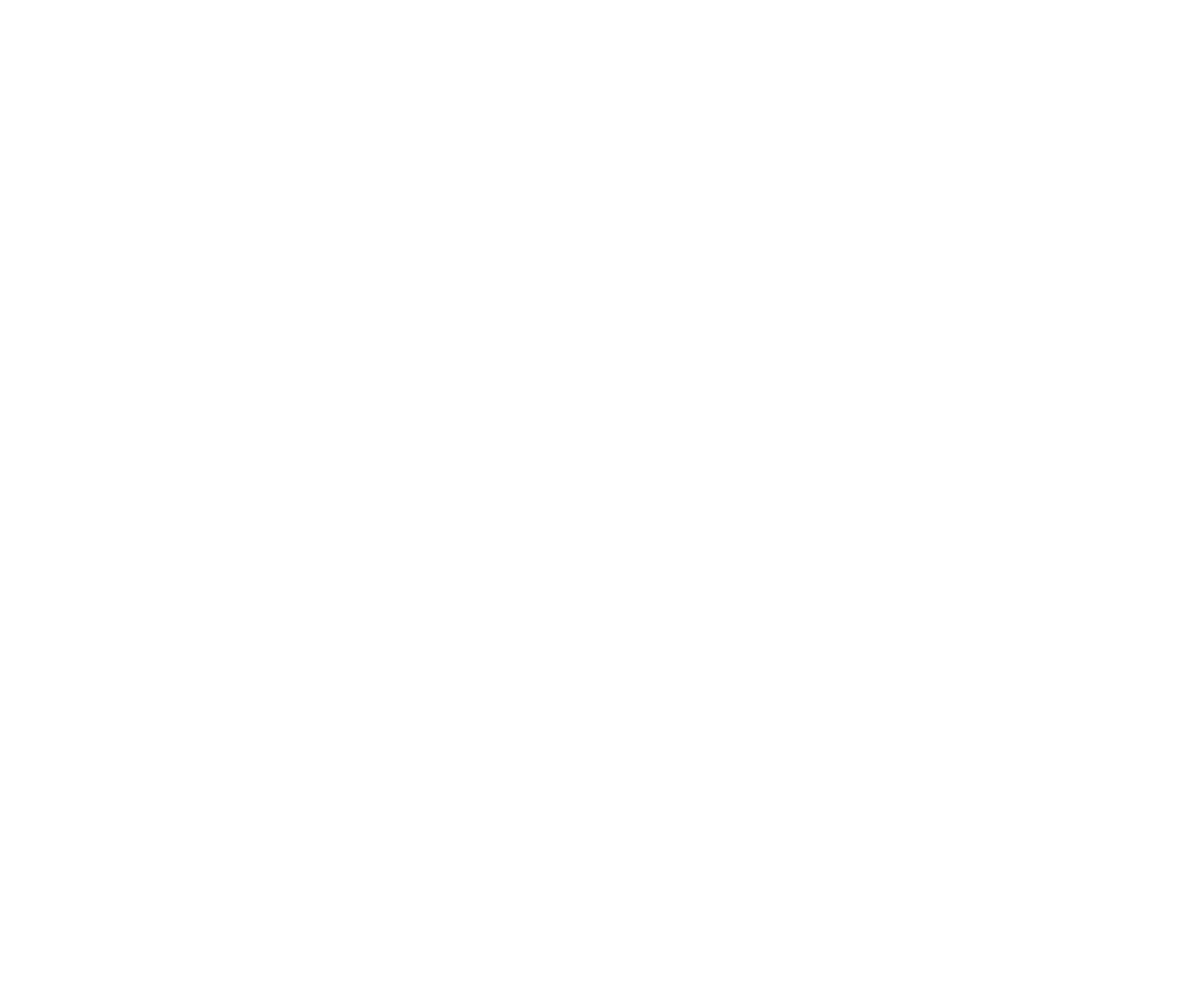
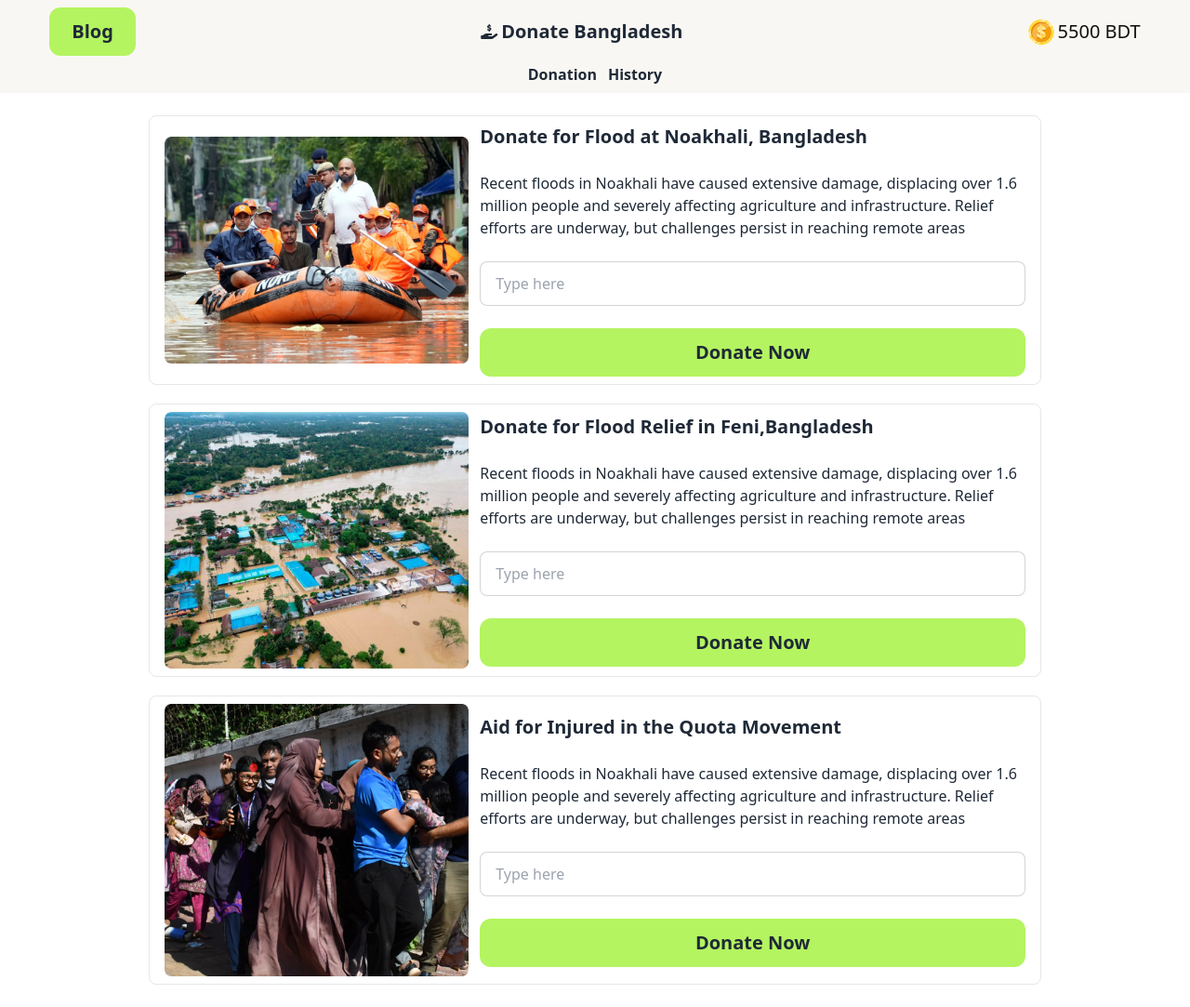
Before and after one commit to impressivecoder01/assignment-5, a plain HTML site: page index.html in a window 1280 px wide. Shown: the whole page at 93% size. Before the commit the page ends 800 px from the top, so only its background shows below. Drawn offline with nearby package versions, Linux system fonts and the light colour scheme.

Commit message:
main structure

```diff
--- a/index.html
+++ b/index.html
@@ -1,13 +1,98 @@
 <!DOCTYPE html>
-<html lang="en">
+<html lang="en" data-theme="light">
 <head>
     <meta charset="UTF-8">
     <meta name="viewport" content="width=device-width, initial-scale=1.0">
     <title>Assignment 5</title>
     <link href="https://cdn.jsdelivr.net/npm/daisyui@4.12.10/dist/full.min.css" rel="stylesheet" type="text/css" />
     <script src="https://cdn.tailwindcss.com"></script>
+    <!-- font awesome -->
+    <script src="https://kit.fontawesome.com/09746b8633.js" crossorigin="anonymous"></script>
 </head>
 <body>
+    <header class="bg-[#F9F7F3]">
+        <nav class="w-11/12 mx-auto py-2 flex gap-1 md:justify-between">
+            <button class=" bg-[#B4F461] px-6 py-3 rounded-xl font-semibold text-xl">Blog</button>
+            <div class="text-center md:flex items-center gap-1">
+                <i class="fa-solid fa-hand-holding-dollar"></i>
+                <h6 class="font-semibold text-xl">Donate Bangladesh</h6>
+            </div>
+            <div class=" text-center md:flex items-center gap-1">
+                <img src="./assets/coin.png" alt="">
+                <p class="text-xl text-[#111111]">5500 BDT</p>
+            </div>
+        </nav>
+        <!-- banner btns -->
+        <div class="flex justify-center gap-3 pb-2">
+            <button class="font-semibold">Donation</button>
+            <button class="font-semibold">History</button>
+         </div>
+    </header>
+    <main class="w-9/12	 mx-auto my-6">
+        <!-- first card -->
+         <section class=" border rounded-lg rounded-4 px-4 py-2">
+            <!--  -->
+            <div class="flex flex-col md:flex-row gap-3 justify-between items-center">
+                <div class="w-full h-full">
+                    <!-- img div -->
+                     <img class="object-contain " src="./assets/noakhali.png" alt="error">
+                </div>
+                <div class="flex flex-col gap-6 h-full">
+                    <!-- text div -->
+                     <h2 class="font-bold text-xl">Donate for Flood at Noakhali, Bangladesh</h2>
+                     <p class="font-light text-[16px]">Recent floods in Noakhali have caused extensive damage, displacing over 1.6 million people and severely affecting agriculture and infrastructure. Relief efforts are underway, but challenges persist in reaching remote areas</p>
+                     <input  type="text" placeholder="Type here" class="input input-bordered w-full" />
+                     <button class=" bg-[#B4F461] px-6 py-3 rounded-xl font-semibold text-xl donate-btn">Donate Now</button>
+                </div>
+            </div>
 
+         </section>
+        <!-- first card end -->
+
+        <!-- second card start -->
+        <section class="my-5 border rounded-lg rounded-4 px-4 py-2">
+            <!--  -->
+            <div class="flex flex-col md:flex-row gap-3 justify-between items-center">
+                <div class="w-full h-full">
+                    <!-- img div -->
+                     <img class="object-contain " src="./assets/feni.png" alt="error">
+                </div>
+                <div class="flex flex-col gap-6 h-full">
+                    <!-- text div -->
+                     <h2 class="font-bold text-xl">Donate for Flood Relief in Feni,Bangladesh</h2>
+                     <p class="font-light text-[16px]">Recent floods in Noakhali have caused extensive damage, displacing over 1.6 million people and severely affecting agriculture and infrastructure. Relief efforts are underway, but challenges persist in reaching remote areas</p>
+                     <input  type="text" placeholder="Type here" class="input input-bordered w-full" />
+                     <button class=" bg-[#B4F461] px-6 py-3 rounded-xl font-semibold text-xl donate-btn">Donate Now</button>
+                </div>
+            </div>
+
+         </section>
+        <!-- second card start end-->
+
+        <!-- third card start -->
+        <section class=" border rounded-lg rounded-4 px-4 py-2">
+            <!--  -->
+            <div class="flex flex-col md:flex-row gap-3 justify-between items-center">
+                <div class="w-full h-full">
+                    <!-- img div -->
+                     <img class="object-contain " src="./assets/quota-protest.png" alt="error">
+                </div>
+                <div class="flex flex-col gap-6 h-full">
+                    <!-- text div -->
+                     <h2 class="font-bold text-xl">Aid for Injured in the Quota Movement</h2>
+                     <p class="font-light text-[16px]">Recent floods in Noakhali have caused extensive damage, displacing over 1.6 million people and severely affecting agriculture and infrastructure. Relief efforts are underway, but challenges persist in reaching remote areas</p>
+                     <input  type="text" placeholder="Type here" class="input input-bordered w-full" />
+                     <button class=" bg-[#B4F461] px-6 py-3 rounded-xl font-semibold text-xl donate-btn">Donate Now</button>
+                </div>
+            </div>
+
+         </section>
+        <!-- third card start end -->
+
+
+    </main>
+
+    <!-- js -->
+     <script src="./js/dom.js"></script>
 </body>
 </html>
```
Also changed, not shown: tailwind.config.js (added, +8 -0 lines), js/dom.js (added).
